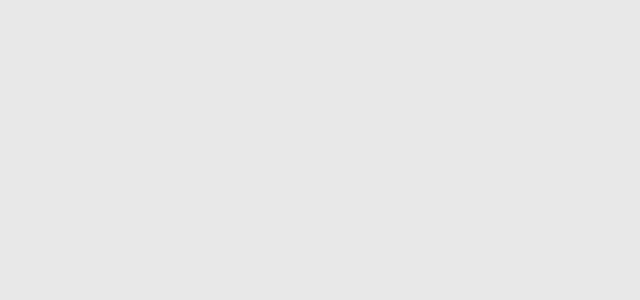
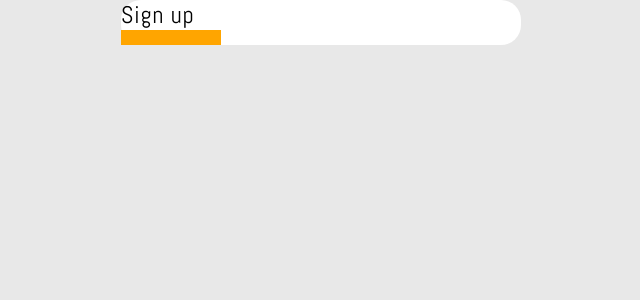
Before and after one commit to TimeOfGift/letsmeet-frontend, a React (Create React App) app: page /signup in a window 1280 px wide. Shown: the top 300 px of the page, without its empty margins (319-959 px from the left). Built offline with nearby package versions, Linux system fonts and the light colour scheme.

Commit message:
adjustment of code

```diff
--- a/src/Routes.js
+++ b/src/Routes.js
@@ -1,6 +1,7 @@
 import React from "react";
 import { BrowserRouter as Router, Switch, Route } from "react-router-dom";
 import Home from "./pages/Home/LandindPage";
+import SignUp from "./pages/SignUp";
 
 
 const Routes = () => {
@@ -10,6 +11,9 @@ const Routes = () => {
         <Route exact path="/">
           <Home />
         </Route>
+        <Route exact path="/signup">
+          <SignUp />
+        </Route>
       </Switch>
     </Router >
   )
--- /dev/null
+++ b/src/pages/SignUp/index.js
@@ -0,0 +1,16 @@
+import React from "react";
+import "./signUp.scss";
+import FormTitle from '../../components/FormTitle'
+
+
+const SignUp = () => {
+    return (
+        <div className="signup_page">
+        <div className="signup_cover">
+            <FormTitle text='Sign up' textColor='black' rectColor='orange'/>
+        </div>
+        </div>
+    );
+}
+
+export default SignUp;
--- /dev/null
+++ b/src/pages/SignUp/signUp.scss
@@ -0,0 +1,12 @@
+.signup_page{
+    display: flex;
+    justify-content: center;
+    align-items: center;
+
+.signup_cover{
+width: 400px;
+border-radius: 20px;
+background-color: #FFFFFF;
+
+}
+}
```
Also changed, not shown: src/components/SignUp/index.js (deleted, +0 -16 lines), src/components/SignUp/signUp.scss (deleted, +0 -26 lines), 1 other file (tests, documents, lock files or other folders).
